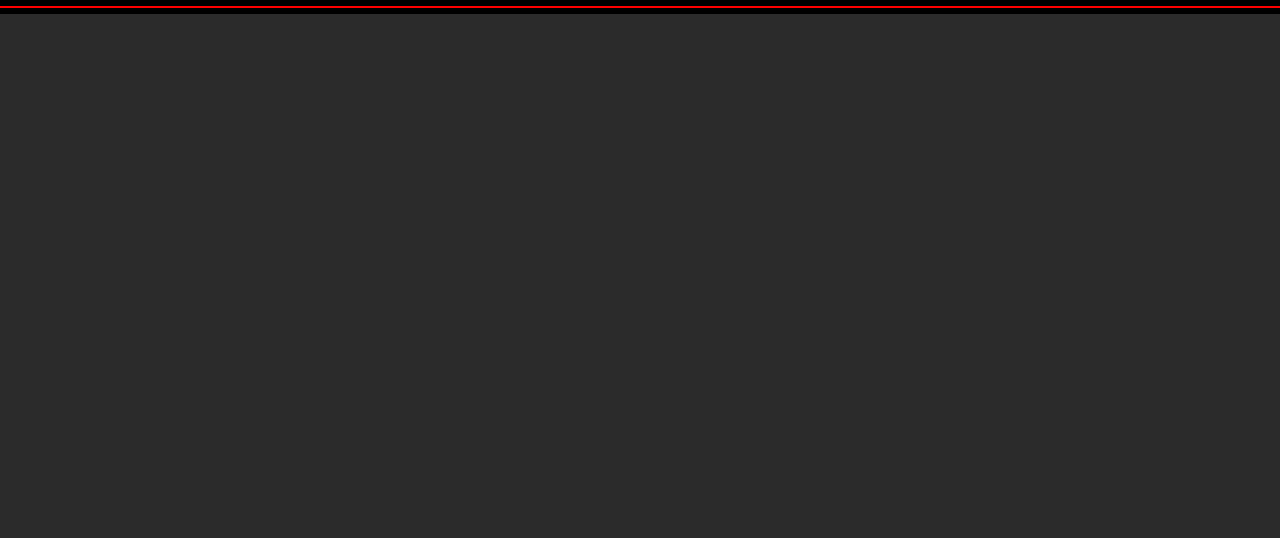
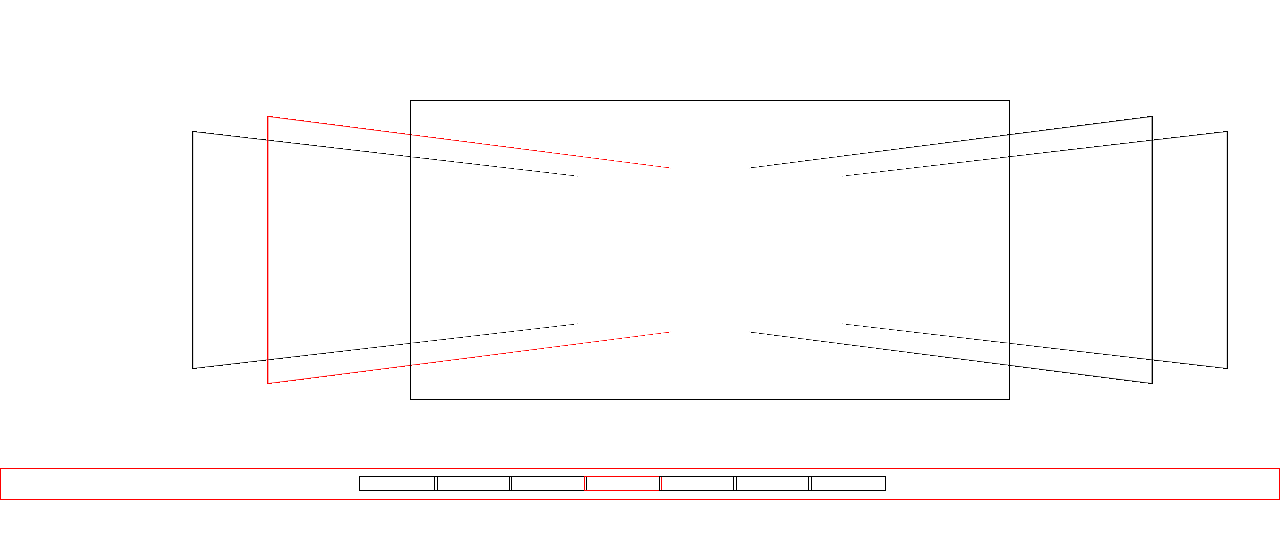
Before and after one commit to hepeguo/hepeguo.github.com, a plain HTML site: page index.html in a window 1280 px wide. Drawn offline with Linux system fonts and the light colour scheme.

Commit message:
Update hepeguo.css

```diff
--- a/stylesheets/hepeguo.css
+++ b/stylesheets/hepeguo.css
@@ -1,40 +1,42 @@
-/**
- *   by hepeguo
- */
 * {
+                box-sizing: border-box;
                 margin: 0;
                 padding: 0;
-	-webkit-box-sizing:border-box;
-	font-family: 'Myriad Pro', Calibri, Helvetica, Arial, sans-serif;
-	text-align: center;
-}
-a {
-	color: #007edf;
-	text-decoration: none;
             }
             body {
-	position: absolute;
                 height: 100%;
                 width: 100%;
-	background: #2b2b2b;
-	color: #f2f2f2;
             }
-#header_wrap {
+            #guo_con {
                 position: relative;
-	height: 20%;
+                height: 100%;
                 width: 100%;
-	padding-top: 40px;
             }
-#main_content_wrap {
+            .R_item {
+                position: absolute;
+                top: 100px;
+                left: 410px;
+                height: 300px;
+                width: 600px;
+                border: solid 1px black;
+            }
+            #guo_footer {
+                position: absolute;
+                padding-left: 28%;
+                top: 58.5%;
+                height: 4%;
+                width: 100%;
+                border: 1px solid red;
+            }
+            .guo_footer_item {
                 position: relative;
-	height: 70%;
-	width: 100%;
-	color: #2b2b2b;
-	background: #f2f2f2;
+                margin-right: -0.8%;
+                margin-top: 0.8%;
+                display: inline-block;
+                height: 50%;
+                width: 8.5%;
+                border: 1px solid black;
             }
-#footer_wrap {
-	position: relative;
-	height: 10%;
-	width: 100%;
-	padding-top: 20px;
+            .first {
+                border: 1px solid red;
             }
```
Lines whose indentation alone changed are shown as unchanged.
